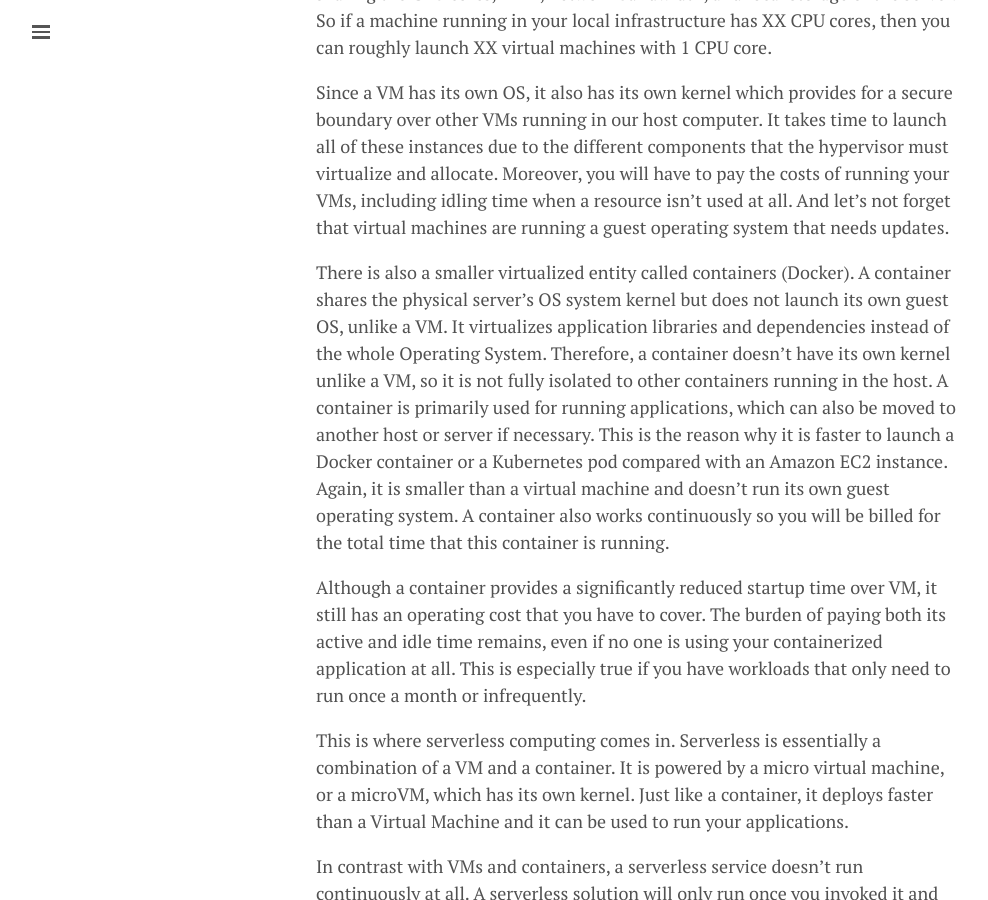
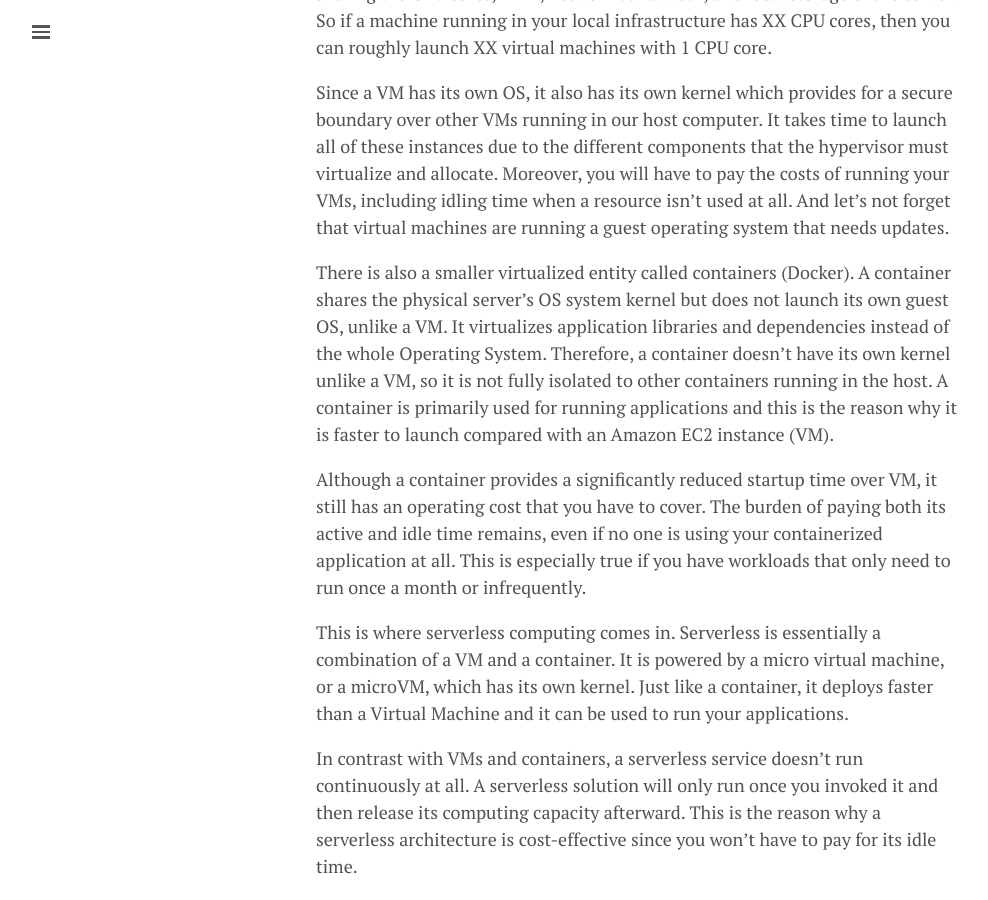
Before and after one commit to lgeurts/lgeurts.github.io, a Jekyll site: the page built from _posts/2022-03-29-what-is-serverless-computing.md, in a window 1280 px wide and 900 px high, scrolled down 850 px. Shown: the whole window, without its empty margins (0-988 px from the left). Built offline with Jekyll 4.4.1, drawn with Linux system fonts in a browser that asks for light colours; nearby versions of some CDN libraries; comment, search, counter and statistics services are not loaded.

Commit message:
Update 2022-03-29-what-is-serverless-computing.md

```diff
--- a/_posts/2022-03-29-what-is-serverless-computing.md
+++ b/_posts/2022-03-29-what-is-serverless-computing.md
@@ -19,7 +19,7 @@ Cloud Computing ushered a new era of on-demand virtual machines (VMs) that you c
 
 Since a VM has its own OS, it also has its own kernel which provides for a secure boundary over other VMs running in our host computer. It takes time to launch all of these instances due to the different components that the hypervisor must virtualize and allocate. Moreover, you will have to pay the costs of running your VMs, including idling time when a resource isn’t used at all. And let's not forget that virtual machines are running a guest operating system that needs updates.
 
-There is also a smaller virtualized entity called containers (Docker). A container shares the physical server’s OS system kernel but does not launch its own guest OS, unlike a VM. It virtualizes application libraries and dependencies instead of the whole Operating System. Therefore, a container doesn’t have its own kernel unlike a VM, so it is not fully isolated to other containers running in the host. A container is primarily used for running applications, which can also be moved to another host or server if necessary. This is the reason why it is faster to launch a Docker container or a Kubernetes pod compared with an Amazon EC2 instance. Again, it is smaller than a virtual machine and doesn’t run its own guest operating system. A container also works continuously so you will be billed for the total time that this container is running.
+There is also a smaller virtualized entity called containers (Docker). A container shares the physical server’s OS system kernel but does not launch its own guest OS, unlike a VM. It virtualizes application libraries and dependencies instead of the whole Operating System. Therefore, a container doesn’t have its own kernel unlike a VM, so it is not fully isolated to other containers running in the host. A container is primarily used for running applications and this is the reason why it is faster to launch compared with an Amazon EC2 instance (VM).
 
 Although a container provides a significantly reduced startup time over VM, it still has an operating cost that you have to cover. The burden of paying both its active and idle time remains, even if no one is using your containerized application at all. This is especially true if you have workloads that only need to run once a month or infrequently.
 
```
